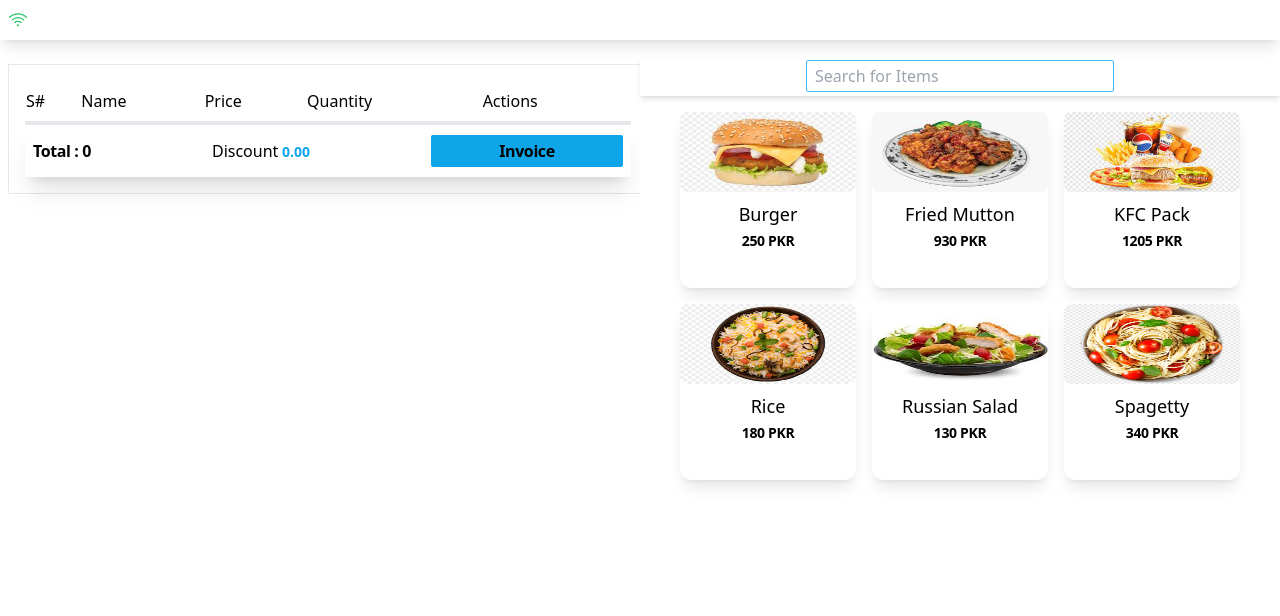
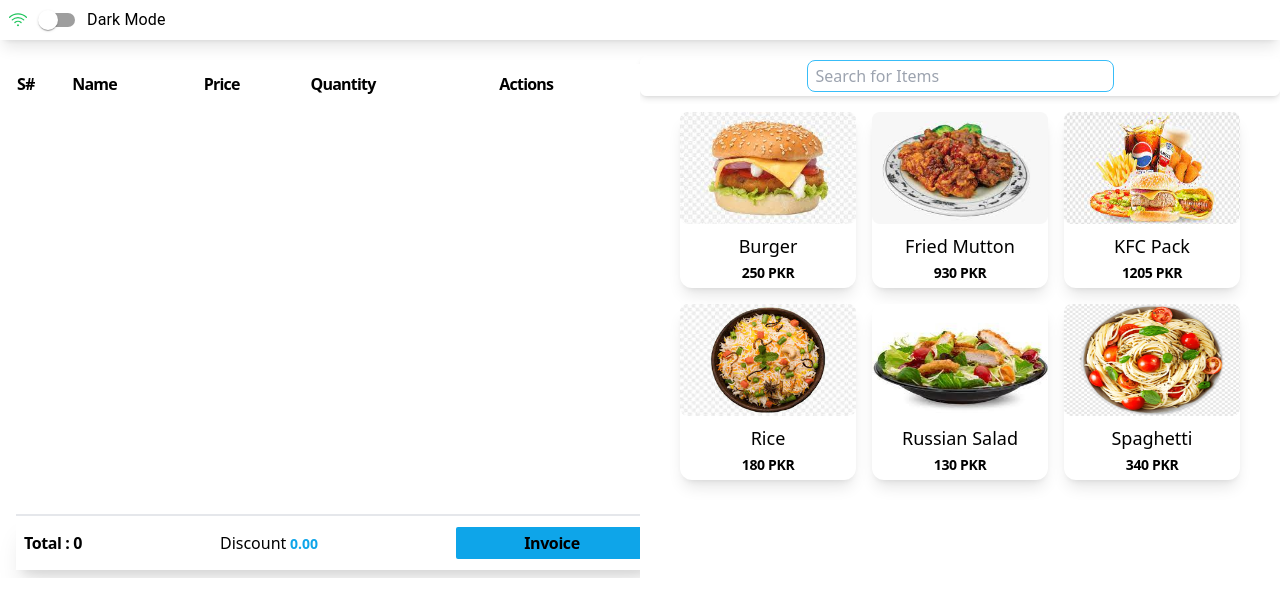
Before and after one commit to aziz-codes/aljazira-pos, a React (Create React App) app: page / in a window 1280 px wide. Shown: the top 616 px of the page. Built offline with nearby package versions, Linux system fonts and the light colour scheme.

Commit message:
Added Dark Mode functionality explictly

```diff
--- a/src/App.js
+++ b/src/App.js
@@ -3,7 +3,7 @@ import { Items, Navbar, Table } from "./components/index";
 import { items } from "./data/dummy";
 import { ItemContext } from "./context/ItemsContext";
 const App = () => {
-  const { list, setList } = ItemContext();
+  const { list, setList, darkMode } = ItemContext();
   const [products, setProducts] = useState(items);
 
   const handleChange = (e) => {
@@ -58,7 +58,11 @@ const App = () => {
     );
   };
   return (
-    <div className="flex flex-col h-screen bg-white">
+    <div
+      className={`flex flex-col h-screen  ${
+        darkMode ? "bg-slate-800 text-white" : "bg-white text-black"
+      }`}
+    >
       <Navbar />
 
       <div className="flex flex-col md:flex-row  mt-14 w-full">
@@ -71,11 +75,15 @@ const App = () => {
         </div>
 
         <div className="flex flex-wrap w-full md:w-1/2 bg-green  max-h-[500px] ">
-          <div className="h-10 w-full bg-white shadow-md flex items-center justify-center p-3">
+          <div
+            className={`h-10 w-full  ${
+              darkMode ? "bg-slate-800 text-white" : "bg-white text-black"
+            } shadow-md flex items-center justify-center p-3 border border-white rounded-md`}
+          >
             <input
               type="text"
               placeholder="Search for Items"
-              className="h-8 rounded-sm w-1/2 p-2 outline-none border border-sky-400 transition-shadow"
+              className="h-8 rounded-lg w-1/2 p-2 outline-none border border-sky-400 transition-shadow text-black"
               onKeyUp={(e) => {
                 handleChange(e.target.value);
               }}
--- a/src/components/Invoice.jsx
+++ b/src/components/Invoice.jsx
@@ -2,15 +2,23 @@ import React, { useState } from "react";
 import { Backdrop } from "@mui/material";
 import { ItemContext } from "../context/ItemsContext";
 const Invoice = () => {
-  const { list } = ItemContext();
+  const { list, darkMode } = ItemContext();
   const [open, setOpen] = useState(true);
   const handleCloseBackdrop = () => {
     setOpen(!open);
   };
   return (
     <Backdrop open={open} onClick={handleCloseBackdrop}>
-      <div className="flex flex-col items-center w-[400px] h-[600px] shadow-xl bg-white z-50 divide-y-2">
-        <h1 className="font-medium tracking-tight text-lg pb-3 pt-3">
+      <div
+        className={`flex flex-col items-center w-[400px] h-[600px] shadow-xl ${
+          darkMode ? "bg-slate-800 text-white" : "bg-white text-black"
+        } z-50 divide-y-2`}
+      >
+        <h1
+          className={`font-medium tracking-tight text-lg pb-3 pt-3 ${
+            darkMode ? "text-white" : "text-black"
+          }`}
+        >
           Your Invoice Details
         </h1>
 
--- a/src/components/Items.jsx
+++ b/src/components/Items.jsx
@@ -1,20 +1,28 @@
+import { ItemContext } from "../context/ItemsContext";
 const Items = ({ products, handleClickItem }) => {
+  const { darkMode } = ItemContext();
   return (
     <div className="flex flex-col">
       <div className="ml-4"></div>
-      <div className="flex flex-wrap items-center justify-center">
+      <div
+        className={`flex flex-wrap items-center justify-center ${
+          darkMode ? "bg-slate-800 text-slate-400" : "bg-white text-black"
+        }`}
+      >
         {products.map((item, index) => (
           <div
             key={index}
-            className="flex flex-col shadow-lg bg-white hover:scale-95 transition-all
-     duration-100 ease-in-out w-36 sm h-36 md:w-44 md:h-44  rounded-xl cursor-pointer m-2"
+            className={`flex flex-col shadow-lg ${
+              darkMode ? "bg-slate-700  text-slate-400" : "bg-white text-black"
+            } hover:scale-95 transition-all
+     duration-100 ease-in-out w-36 sm h-36 md:w-44 md:h-44  rounded-xl cursor-pointer m-2`}
             onClick={() => {
               handleClickItem(item);
             }}
           >
             <img
               src={item.image}
-              className="md:h-28 h-24 max-h-20 rounded-lg "
+              className="md:h-28 h-24 max-h-28 rounded-lg "
               alt={item.name}
             />
             <div className="text-center pt-2">
--- a/src/components/Navbar.jsx
+++ b/src/components/Navbar.jsx
@@ -1,29 +1,61 @@
 import React, { useState, useEffect } from "react";
 import { WifiIcon } from "@heroicons/react/24/outline";
+import FormGroup from "@mui/material/FormGroup";
+import FormControlLabel from "@mui/material/FormControlLabel";
+import Switch from "@mui/material/Switch";
+import { ItemContext } from "../context/ItemsContext";
 const Navbar = () => {
   const [isOnline, setOnline] = useState(navigator.onLine);
+  const [checked, setChecked] = useState(false);
+  const { darkMode, setDarkMode } = ItemContext();
+  console.log(darkMode);
   useEffect(() => {
     window.addEventListener("online", () => {
       setOnline(true);
-      alert("online");
     });
     window.addEventListener("offline", () => {
       setOnline(false);
-      alert("offline");
     });
   }, []);
 
+  const handleChange = (event) => {
+    setChecked(event.target.checked);
+    // const themeMode = JSON.parse(localStorage.getItem("theme"));
+    // if (themeMode) {
+    //   localStorage.setItem(
+    //     "theme",
+    //     JSON.stringify({
+    //       dark_mode: true,
+    //     })
+    //   );
+    // }
+    setDarkMode(!darkMode);
+  };
   return (
     <div
-      className="fixed top-0 z-50 w-full h-10 overflow-hidden flex flex-row
-     justify-between items-center shadow-lg bg-white"
+      className={`fixed top-0 z-49 w-full h-10 overflow-hidden flex flex-row
+      justify-between items-center shadow-lg ${
+        darkMode ? "bg-slate-800 text-slate-400" : "bg-white text-black"
+      }`}
     >
-      <div className="mx-2">
+      <div className="mx-2 flex w-full flex-row gap-3 items-center">
         {isOnline ? (
           <WifiIcon className="h-5 w-5 text-green-500" title="connected" />
         ) : (
           <WifiIcon className="h-5 w-5 text-red-500" title="not connected" />
         )}
+        <FormGroup>
+          <FormControlLabel
+            control={
+              <Switch
+                checked={checked}
+                onChange={handleChange}
+                inputProps={{ "aria-label": "controlled" }}
+              />
+            }
+            label="Dark Mode"
+          />
+        </FormGroup>
       </div>
     </div>
   );
--- a/src/components/Table.jsx
+++ b/src/components/Table.jsx
@@ -12,7 +12,7 @@ const Table = ({
   handleRemoveItem,
 }) => {
   const [open, setOpen] = useState(false);
-  const { list } = ItemContext();
+  const { list, darkMode } = ItemContext();
 
   let perItemTotal = 0;
   list.map((item) => {
@@ -21,14 +21,18 @@ const Table = ({
   });
 
   return (
-    <div className="w-full m-2 border relative p-4 divide-y-4">
+    <div className="w-full m-2  relative mx-4 divide-y-2">
       <div
-        className="max-h-[450px] overflow-y-auto scrollbar-track-slate-400 scrollbar-thin scrollbar-corner-rounded
+        className="max-h-[450px] h-[450px] overflow-y-auto scrollbar-track-slate-400 scrollbar-thin scrollbar-corner-rounded
        scrollbar-thumb-slate-100"
       >
-        <table className="w-full">
-          <thead className="sticky -top-1 bg-white z-49 h-10 w-full">
-            <tr className="">
+        <table className="w-full ">
+          <thead
+            className={`sticky -top-1 ${
+              darkMode ? "bg-slate-800 text-white" : "bg-white text-black"
+            } z-49 h-10 w-full`}
+          >
+            <tr className="font-bold tracking-tighter">
               <td>S#</td>
               <td>Name</td>
               <td>Price</td>
@@ -36,7 +40,11 @@ const Table = ({
               <td>Actions</td>
             </tr>
           </thead>
-          <tbody>
+          <tbody
+            className={` ${
+              darkMode ? "bg-slate-800 text-white" : "bg-white text-black"
+            }`}
+          >
             {list.map((item, index) => (
               <tr key={index} className="m-2">
                 <td>{index}</td>
@@ -66,7 +74,11 @@ const Table = ({
           </tbody>
         </table>
       </div>
-      <div className="flex flex-row p-2 pt-2 w-full justify-between h-14 shadow-xl items-center">
+      <div
+        className={`flex flex-row p-2 pt-2 w-full justify-between h-14 shadow-xl items-center  ${
+          darkMode ? "bg-slate-800 text-white" : "bg-white text-black"
+        }`}
+      >
         <h2 className="font-bold tracking-tight">Total : {perItemTotal}</h2>
         <h4>
           Discount
--- a/src/context/ItemsContext.js
+++ b/src/context/ItemsContext.js
@@ -4,10 +4,23 @@ const ItemsContext = createContext();
 
 export const ItemsContextProvider = ({ children }) => {
   const [list, setList] = useState([]);
-  const myname = "aziz";
+
+  // let themeMode = localStorage.setItem(
+  //   "theme",
+  //   JSON.stringify({
+  //     dark_mode: false,
+  //   })
+  // );
+  // let mode = undefined;
+
+  // const currentThemeMode = JSON.parse(localStorage.getItem("theme"));
+  // if (currentThemeMode) {
+  //   mode = currentThemeMode.dark_mode;
+  // }
+  const [darkMode, setDarkMode] = useState(false);
 
   return (
-    <ItemsContext.Provider value={{ list, setList, myname }}>
+    <ItemsContext.Provider value={{ list, setList, darkMode, setDarkMode }}>
       {children}
     </ItemsContext.Provider>
   );
--- a/src/data/dummy.js
+++ b/src/data/dummy.js
@@ -37,7 +37,7 @@ export const items = [
     quantity: 1,
   },
   {
-    name: "Spagetty",
+    name: "Spaghetti",
     image: spagetty,
     price: 340,
     quantity: 1,
```
